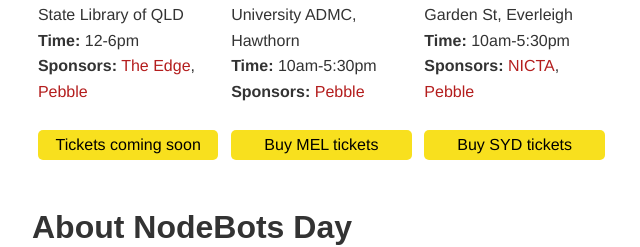
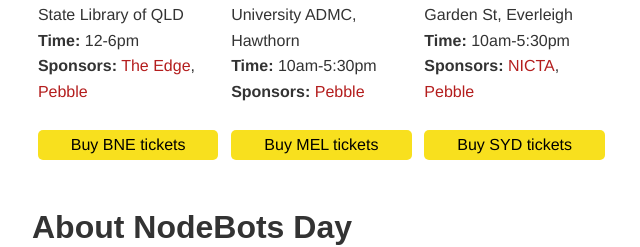
Before and after one commit to nodebotsau/nodebotsau.github.io, a plain HTML site: page index.html in a window 1280 px wide. Shown: the part 1082-1329 px from the top of the page, 313-953 px from the left. Drawn offline with Linux system fonts and the light colour scheme; a web font is replaced by a local one.

Commit message:
Added bne tickets

```diff
--- a/index.html
+++ b/index.html
@@ -72,7 +72,7 @@
         <section class="cityinfo">
             <div class="cities">
                 <p>
-                    <a href="http://www.eventbrite.com.au/e/brisbanes-international-nodebots-day-tickets-12120977169">
+                    <a href="https://www.eventbrite.com.au/e/international-nodebots-day-brisbane-2015-tickets-17554488949">
                         <img src="img/nodebotsqld.png" alt="Nodebots Brisbane" />
                         Brisbane
                     </a>
@@ -83,8 +83,8 @@
                     <a href="http://edgeqld.org.au/" target="_blank">The Edge</a>, <a href="http://getpebble.com" target="_blank">Pebble</a>
                 </p>
                 <p class="buy">
-                  <a href="#">
-                    Tickets coming soon
+                  <a href="https://www.eventbrite.com.au/e/international-nodebots-day-brisbane-2015-tickets-17554488949">
+                    Buy BNE tickets
                   </a>
                 </p>
             </div>
```
